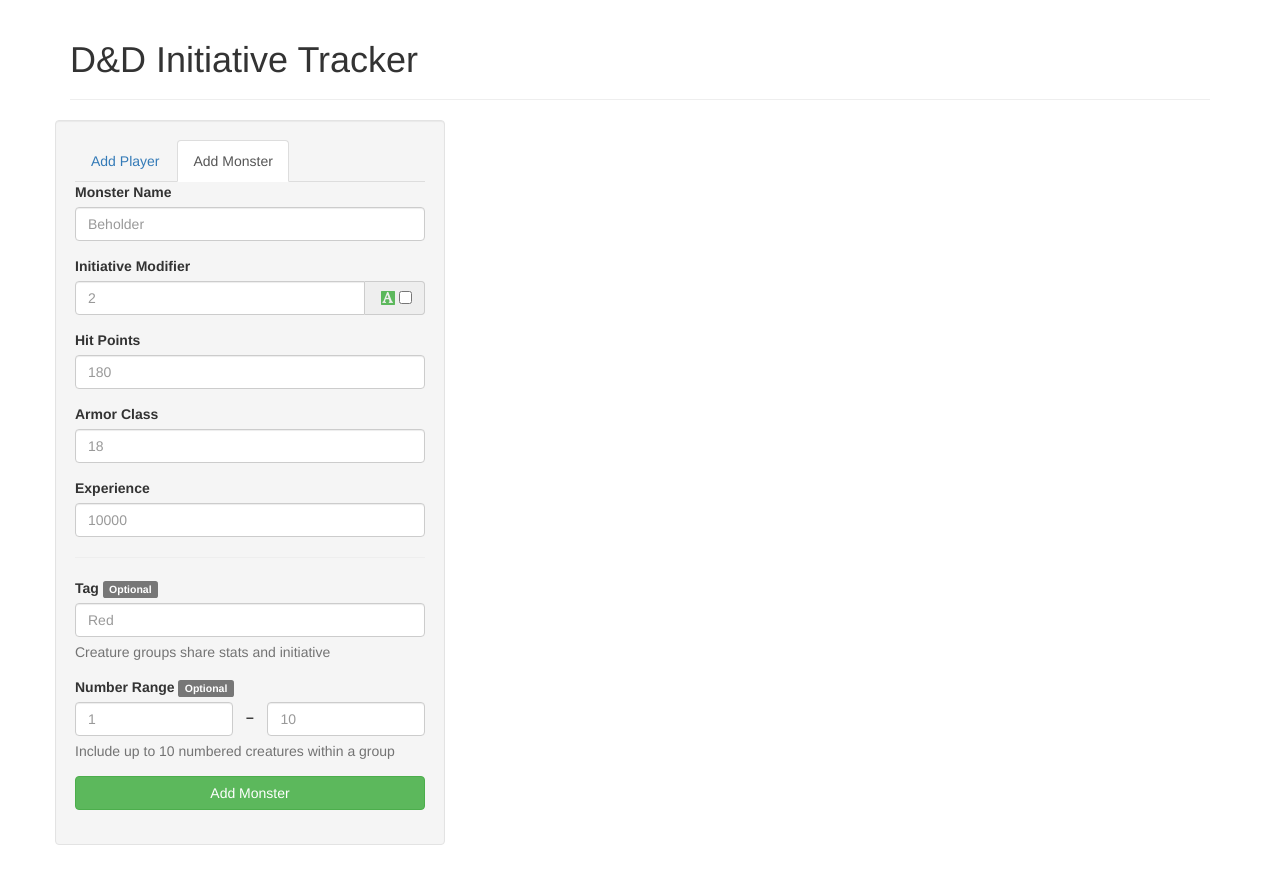
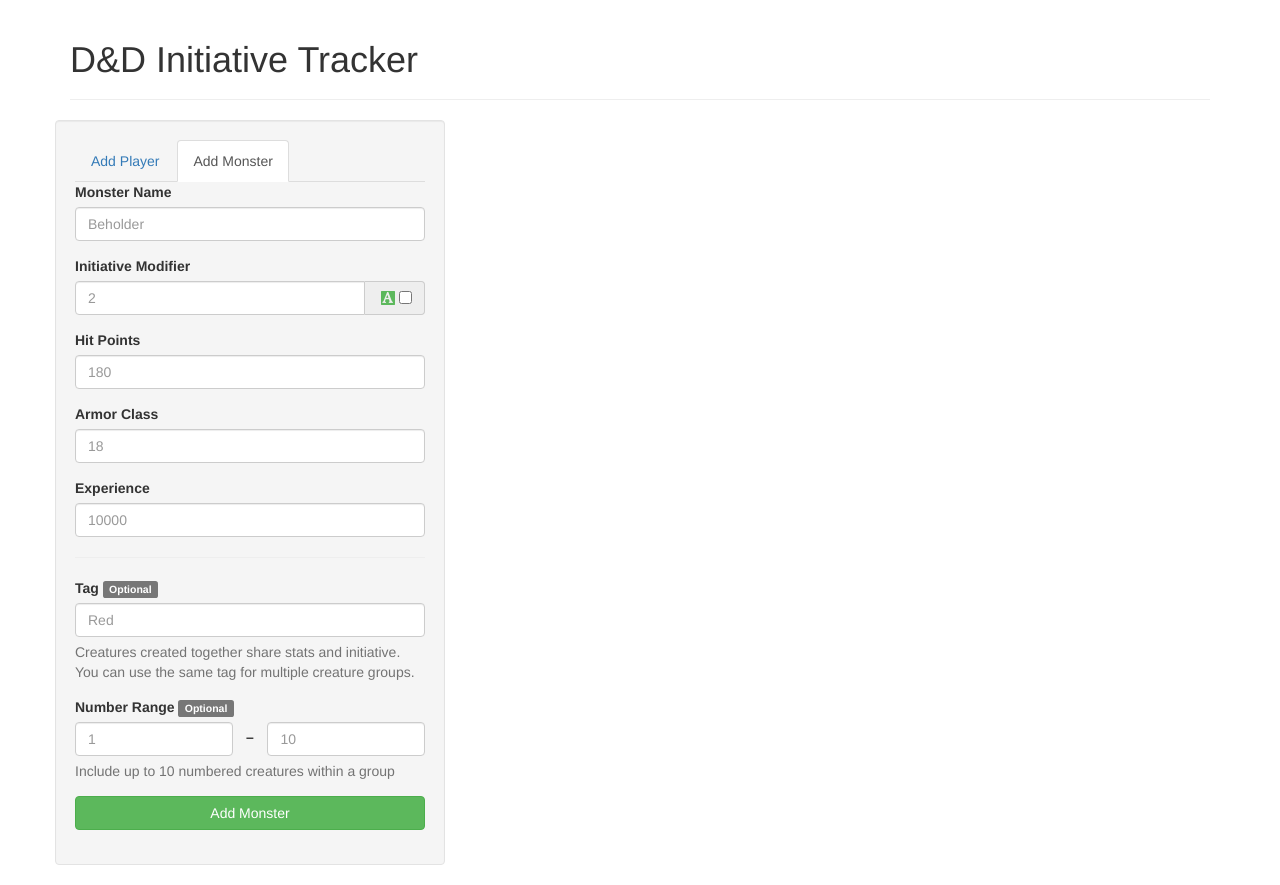
Before and after one commit to CharmedSatyr/dnd_combat_tracker, a React (Create React App) app: page / in a window 1280 px wide. Built offline with nearby package versions, Linux system fonts and the light colour scheme.

Commit message:
use randNum function; +groupID

```diff
--- a/src/components/AddCreature/AddMonster.js
+++ b/src/components/AddCreature/AddMonster.js
@@ -30,6 +30,11 @@
   xpValidation: null,
   numValidation: null,
 }
+
+const randNum = () =>
+  Math.random()
+    .toString()
+    .slice(2)
 
 export default class AddMonster extends Component {
   constructor(props) {
@@ -145,10 +150,10 @@
     const { name, modifier, advantage, ac, hp, xp, tag, numHigh, numLow } = this.state
     const monsters = []
 
+    const groupID = randNum()
+
     for (let i = numLow || 0; i <= (numHigh || 0); i++) {
-      const rand = Math.random()
-        .toString()
-        .slice(2)
+      const id = randNum()
 
       const monster = {
         name,
@@ -159,7 +164,8 @@
         xp,
         tag,
         number: i,
-        id: `monster-${rand}`,
+        id: `monster-${id}`,
+        groupID,
       }
       monsters.push(monster)
     }
@@ -249,7 +255,10 @@
             value={this.state.tag}
           />
           <FormControl.Feedback />
-          <HelpBlock>Creature groups share stats and initiative</HelpBlock>
+          <HelpBlock>
+            Creatures created together share stats and initiative. You can use the same tag for
+            multiple creature groups.
+          </HelpBlock>
         </FormGroup>
 
         {/* Number Range */}
```
